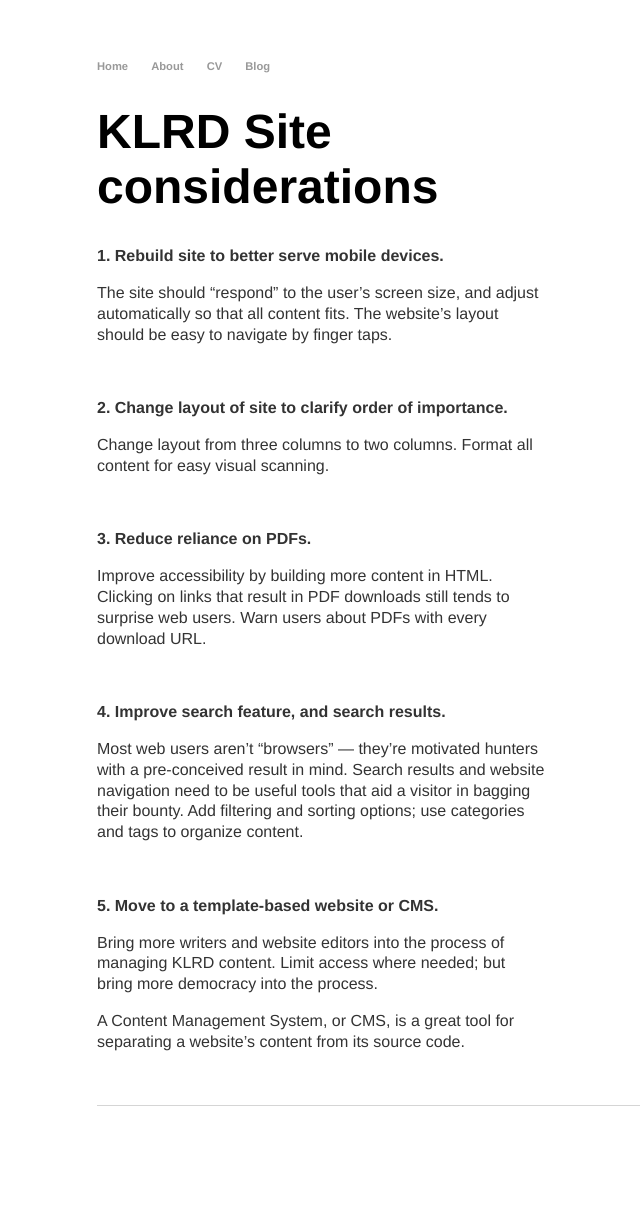
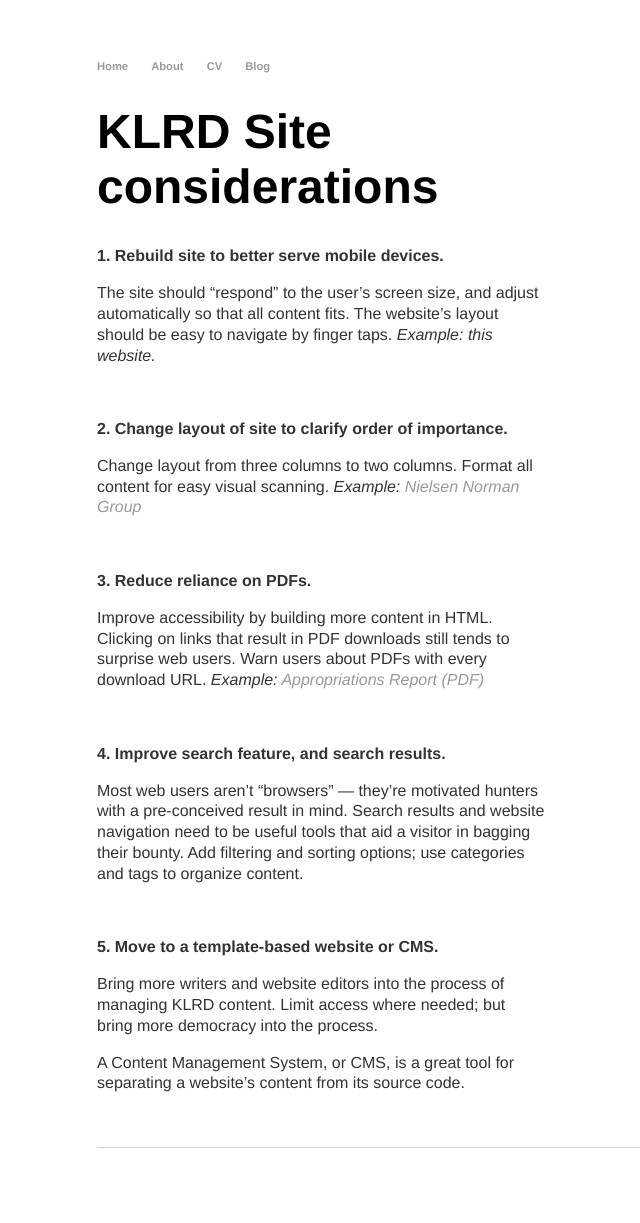
Before and after one commit to karlfun/karlfun.github.io, a Jekyll site: the page built from index.html, in a window 1280 px wide. Shown: the whole page, without its empty margins (95-735 px from the left). Built offline with Jekyll 4.4.1, drawn with Linux system fonts in a browser that asks for light colours; before the commit the page ends 1181 px from its top, so only the background shows below that.

Commit message:
add examples at the end of some of the paragraphs

```diff
--- a/index.html
+++ b/index.html
@@ -4,15 +4,15 @@ title: Considerations for KLRD Website
 ---
 <h1>KLRD Site considerations</h1>
 <p><strong>1. Rebuild site to better serve mobile devices.</strong></p>
-<p>The site should “respond” to the user’s screen size, and adjust automatically so that all content fits. The website’s layout should be easy to navigate by finger taps. </p>
+<p>The site should “respond” to the user’s screen size, and adjust automatically so that all content fits. The website’s layout should be easy to navigate by finger taps. <em>Example: this website.</em></p>
 <p>&nbsp;</p>
 
 <p><strong>2. Change layout of site to clarify order of importance.</strong></p>
-<p>Change layout from three columns to two columns. Format all content for easy visual scanning. </p>
+<p>Change layout from three columns to two columns. Format all content for easy visual scanning. <em>Example: <a href="https://www.nngroup.com/articles/layer-cake-pattern-scanning/">Nielsen Norman Group</a></em></p>
 <p>&nbsp;</p>
 
 <p><strong>3. Reduce reliance on PDFs.</strong></p>
-<p>Improve accessibility by building more content in HTML. Clicking on links that result in PDF downloads still tends to surprise web users. Warn users about PDFs with every download URL. </p>
+<p>Improve accessibility by building more content in HTML. Clicking on links that result in PDF downloads still tends to surprise web users. Warn users about PDFs with every download URL. <em>Example: <a href="http://www.kslegresearch.org/KLRD-web/Publications/AppropriationsRevenue/2020AppropriationsRpt.pdf">Appropriations Report (PDF)</a></em></p>
 <p>&nbsp;</p>
 
 <p><strong>4. Improve search feature, and search results.</strong></p>
```
